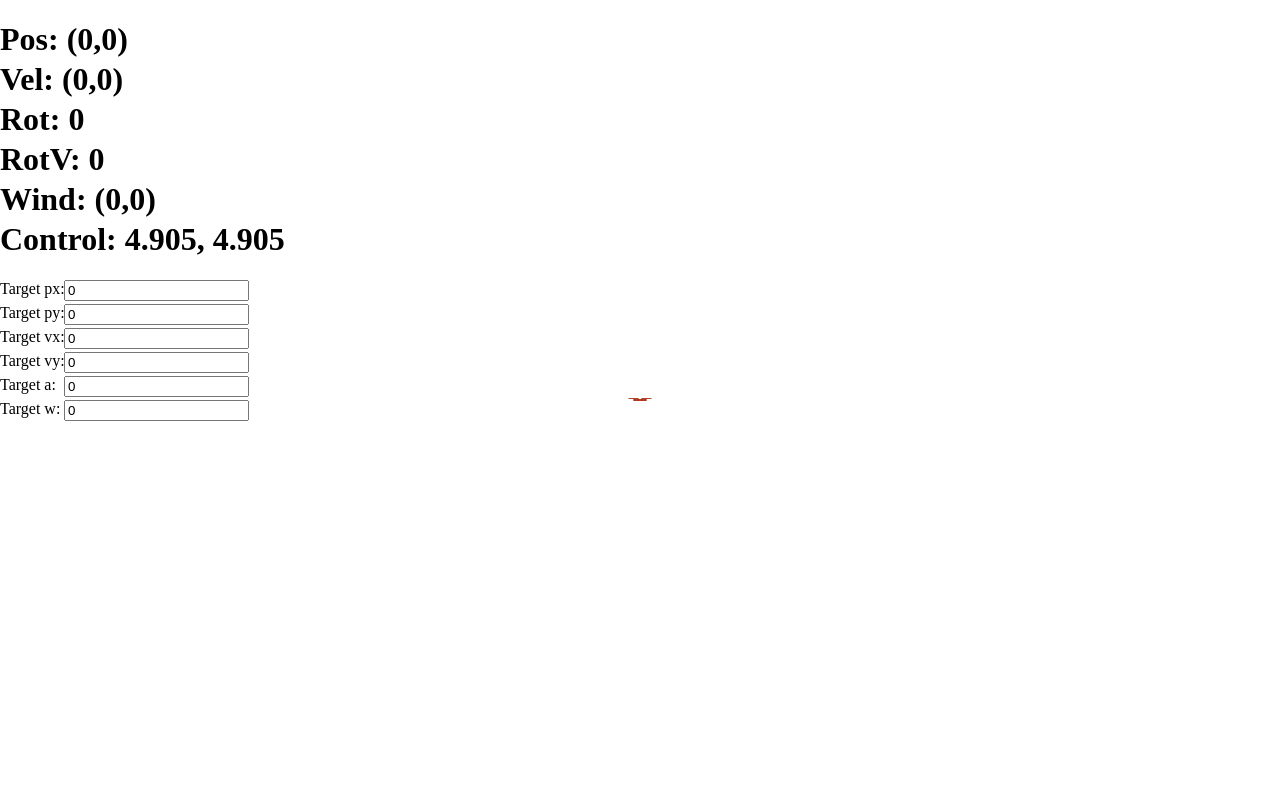
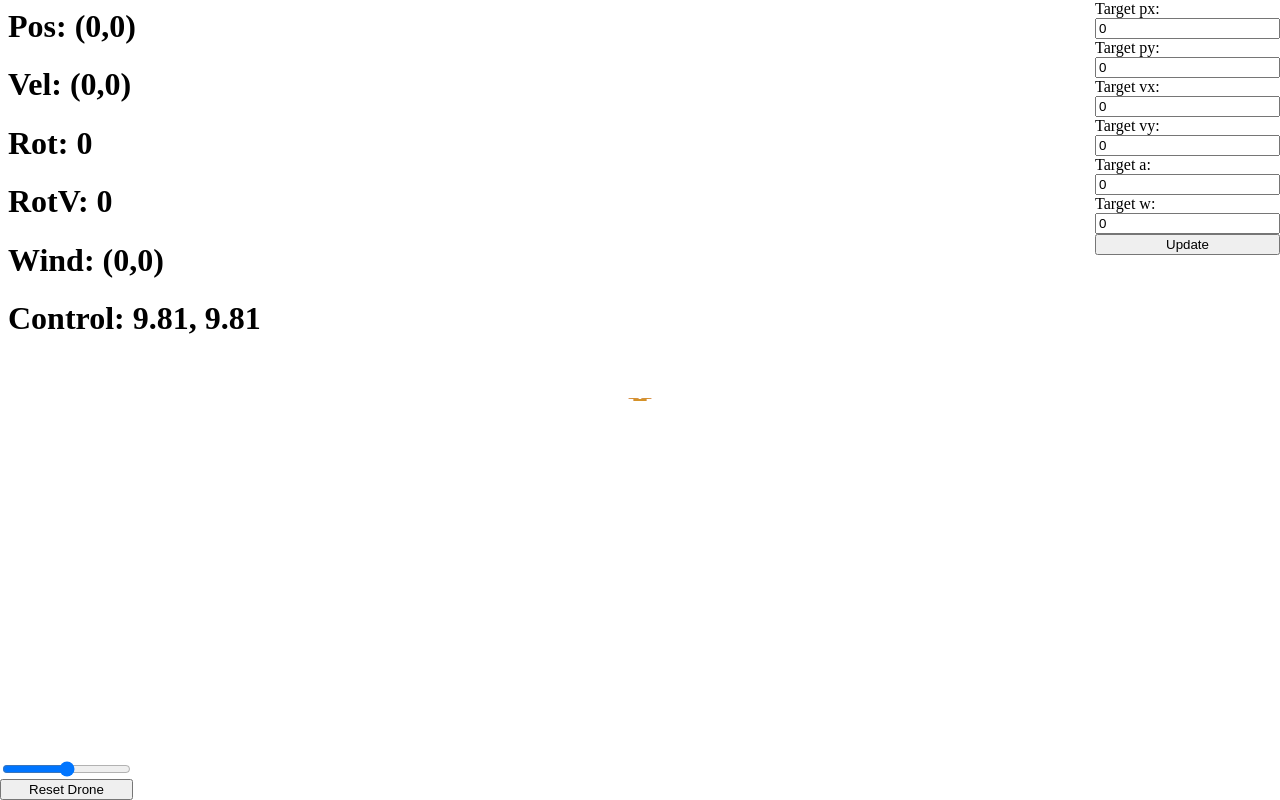
Before and after one commit to NathanielHawron/drone2d, a plain HTML site: page index.html in a window 1280 px wide. Drawn offline with Linux system fonts and the light colour scheme.

Commit message:
Refactored for easier addition and modification of drones

```diff
--- a/drone.js
+++ b/drone.js
@@ -13,7 +13,7 @@ class Vec2{
         return new Vec2(this.x*s, this.y*s);
     }
     str(){
-        return "("+this.x+","+this.y+")";
+        return "("+Math.round(this.x*10000)/10000+","+Math.round(this.y*10000)/10000+")";
     }
 }
 class Position{
@@ -32,11 +32,53 @@ class Position{
         return new Position(this.x*s, this.y*s, this.r*s);
     }
     str(){
-        return "("+this.x+","+this.y+")";
+        return "("+Math.round(this.x*10000)/10000+","+Math.round(this.y*10000)/10000+")";
     }
 }
+function multMat(A, B){
+    if (A[0].length !== B.length) {
+        throw new Error("Incompatible matrix dimensions");
+    }
+
+    const rows = A.length;
+    const cols = B[0].length;
+    const common = B.length;
+
+    const result = Array.from(
+        { length: rows },
+        () => Array(cols).fill(0)
+    );
+
+    for (let i = 0; i < rows; i++) {
+        for (let j = 0; j < cols; j++) {
+            for (let k = 0; k < common; k++) {
+                result[i][j] += A[i][k] * B[k][j];
+            }
+        }
+    }
+
+    return result;
+}
+function multMatColVec(A, v){
+    if (A[0].length !== v.length) {
+        throw new Error("Incompatible matrix dimensions");
+    }
+
+    const rows = A.length;
+    const cols = v.length;
+
+    const result = Array(rows).fill(0);
+
+    for (let i = 0; i < rows; i++) {
+        for (let j = 0; j < cols; j++) {
+            result[i] += A[i][j] * v[j];
+        }
+    }
+
+    return result;
+}
 class Drone{
-    constructor(size, mass, com, power, off, regulator, color){
+    constructor(size, mass, inertia, com, power, off, regulator, color, integrators){
         this.pos = new Position();
         this.vel = new Position();
         this.posRef = new Vec2();
@@ -44,106 +86,137 @@ class Drone{
         this.g = new Vec2(0,-9.81);
         this.size = size;
         this.mass = mass;
+        this.inertia = inertia;
         this.com = com;
         this.off = off;
         this.power = power;
         this.powL = 0;
         this.powR = 0;
-        this.regulator = regulator || "LQR3"; // LQR1 LQR3 LQI1
+        this.regulator = regulator;
         this.color = color;
+        this.target = [0,0,0,0,0,0];
 
-        this.integrator = [0,0,0]
+        this.integrator = [];
+        for(let i=0;i<integrators ?? 0;++i){
+            this.integrator.add(0);
+        }
     }
-    regulate(px, py, vx, vy, a, w, dt){
-        let d = [px - this.pos.x, py - this.pos.y, vx - this.vel.x, vy - this.vel.y, a - this.pos.r, w - this.vel.r];
-        this.integrator[0] += d[0]*dt;
-        this.integrator[1] += d[1]*dt;
-        this.integrator[2] += d[4]*dt;
+    reset(){
+        this.pos = new Position();
+        this.vel = new Position();
+        this.posRef = new Vec2();
+        this.wind = new Vec2();
+        this.g = new Vec2(0,-9.81);
+        this.target = [0,0,0,0,0,0];
+    }
+    setTarget(px, py, vx, vy, a, w){
+        this.target = [px,py,vx,vy,a,w];
+    }
+    regulate(){
+        if(typeof(this.regulator) === typeof(()=>{})){
+            let e = [-this.pos.x,-this.pos.y,-this.vel.x,-this.vel.y,-this.pos.r,-this.vel.r];
+            for(let i=0;i<e.length;++i){
+                e[i] += this.target[i];
+            }
+            let powers = this.regulator(e, this.pos.r);
+            let left = powers[0]/2.0 - powers[1]/2.0;
+            let right = powers[0]/2.0 + powers[1]/2.0;
 
-        let T = 0; let D = 0;
-        /*
-        -pi/4 rad
-           -0.4818    0.8763   -0.6716    1.6877   -2.2270   -0.3709
-           -0.8763   -0.4818   -1.7340   -1.2095  -12.5180   -5.0891
-        0 rad
-            0         1.0000    0         1.7321  0           0
-           -1.0000    0        -1.9383    0       -13.5088   -5.2932
-        pi/4 rad
-            0.4818    0.8763    0.6716    1.6877    2.2270    0.3709
-           -0.8763    0.4818   -1.7340    1.2095  -12.5180   -5.0891
-        */
-        switch(this.regulator){
-        case "LQR1":{
-            T =  0*d[0] +1*d[1] +0*d[2]      +1.7321*d[3] +0*d[4]       +0*d[5];
-            D = -1*d[0] +0*d[1] -1.9383*d[2] +0*d[3]      -13.5088*d[4] -5.2903*d[5];
-            T+=4.905;
-            T = Math.max(Math.min(T, this.power*0.75), this.power*0.1);
-            D = Math.max(Math.min(D, this.power*0.5), -this.power*0.5);
-            let t = this.pos.r / (Math.PI/4);
-            if(Math.abs(t)>1){
-                let tr = Math.min(Math.abs(t)-1,1);
-                T = (1-tr)*T + tr*0.5*this.power;
-                D = (1-tr)*D + (t>0?tr:-tr)*this.power;
+            if(typeof(powers) === typeof([])){
+                this.control(left*this.mass, right*this.mass);
             }
-        }break;
-        case "LQR3":{
-            let kT = [
-                [-0.4818, 0.8763,-0.6716, 1.6877,-2.2270,-0.3709],
-                [0,       1,      0,      1.7321, 0,      0     ],
-                [0.4818,  0.8763, 0.6716, 1.6877, 2.2270, 0.3709]
-            ];
-            let kD = [
-                [-0.8763,-0.4818,-1.7340,-1.2095,-12.5180,-5.0891],
-                [-1,      0,     -1.9383, 0,     -13.5088,-5.2932],
-                [-0.8763, 0.4818,-1.7340, 1.2095,-12.5180,-5.0891]
-            ];
+        }
+    }
+    // regulate(px, py, vx, vy, a, w, dt){
+    //     let d = [px - this.pos.x, py - this.pos.y, vx - this.vel.x, vy - this.vel.y, a - this.pos.r, w - this.vel.r];
+    //     this.integrator[0] += d[0]*dt;
+    //     this.integrator[1] += d[1]*dt;
+    //     this.integrator[2] += d[4]*dt;
 
-            let t = this.pos.r / (Math.PI/4);
-            let W = [Math.max(Math.min(-0.5*t+0.5*t*t,0),1), Math.max(Math.min(1-t*t,0),1), Math.max(Math.min(0.5*t+0.5*t*t,0),1)];
+    //     let T = 0; let D = 0;
+    //     /*
+    //     -pi/4 rad
+    //        -0.4818    0.8763   -0.6716    1.6877   -2.2270   -0.3709
+    //        -0.8763   -0.4818   -1.7340   -1.2095  -12.5180   -5.0891
+    //     0 rad
+    //         0         1.0000    0         1.7321  0           0
+    //        -1.0000    0        -1.9383    0       -13.5088   -5.2932
+    //     pi/4 rad
+    //         0.4818    0.8763    0.6716    1.6877    2.2270    0.3709
+    //        -0.8763    0.4818   -1.7340    1.2095  -12.5180   -5.0891
+    //     */
+    //     switch(this.regulator){
+    //     case "LQR1":{
+    //         T =  0*d[0] +1*d[1] +0*d[2]      +1.7321*d[3] +0*d[4]       +0*d[5];
+    //         D = -1*d[0] +0*d[1] -1.9383*d[2] +0*d[3]      -13.5088*d[4] -5.2903*d[5];
+    //         T+=4.905;
+    //         T = Math.max(Math.min(T, this.power*0.75), this.power*0.1);
+    //         D = Math.max(Math.min(D, this.power*0.5), -this.power*0.5);
+    //         let t = this.pos.r / (Math.PI/4);
+    //         if(Math.abs(t)>1){
+    //             let tr = Math.min(Math.abs(t)-1,1);
+    //             T = (1-tr)*T + tr*0.5*this.power;
+    //             D = (1-tr)*D + (t>0?tr:-tr)*this.power;
+    //         }
+    //     }break;
+    //     case "LQR3":{
+    //         let kT = [
+    //             [-0.4818, 0.8763,-0.6716, 1.6877,-2.2270,-0.3709],
+    //             [0,       1,      0,      1.7321, 0,      0     ],
+    //             [0.4818,  0.8763, 0.6716, 1.6877, 2.2270, 0.3709]
+    //         ];
+    //         let kD = [
+    //             [-0.8763,-0.4818,-1.7340,-1.2095,-12.5180,-5.0891],
+    //             [-1,      0,     -1.9383, 0,     -13.5088,-5.2932],
+    //             [-0.8763, 0.4818,-1.7340, 1.2095,-12.5180,-5.0891]
+    //         ];
 
-            for(let i=0;i<6;++i){
-                for(let j=0;j<3;++j){
-                    T += d[i] * kT[j][i]*W[j];
-                    D += d[i] * kD[j][i]*W[j];
-                }
-            }
+    //         let t = this.pos.r / (Math.PI/4);
+    //         let W = [Math.max(Math.min(-0.5*t+0.5*t*t,0),1), Math.max(Math.min(1-t*t,0),1), Math.max(Math.min(0.5*t+0.5*t*t,0),1)];
 
-            T+=4.905;
+    //         for(let i=0;i<6;++i){
+    //             for(let j=0;j<3;++j){
+    //                 T += d[i] * kT[j][i]*W[j];
+    //                 D += d[i] * kD[j][i]*W[j];
+    //             }
+    //         }
 
-            T = Math.max(Math.min(T, this.power*0.75), this.power*0.1);
-            D = Math.max(Math.min(D, this.power*0.5), -this.power*0.5);
+    //         T+=4.905;
 
-            if(Math.abs(t)>1){
-                let tr = Math.min(Math.abs(t)-1,1);
-                T = (1-tr)*T + tr*0.5*this.power;
-                D = (1-tr)*D + (t>0?tr:-tr)*this.power;
-            }
-        }break;
-        case "LQI1":{
-            /*
-                0       2.4142  0       2.4142  0         0       0      1.0000
-               -2.6666  0      -3.0555  0      -17.5721  -6.0120 -1.0000 0
-            */
-            T =  0*d[0]     +2.4142*d[1]+0*d[2]      +2.4142*d[3] +0*d[4]       +0*d[5];
-            D = -2.6666*d[0]+0*d[1]     -3.0555*d[2] +0*d[3]      -17.5721*d[4] -6.0120*d[5];
+    //         T = Math.max(Math.min(T, this.power*0.75), this.power*0.1);
+    //         D = Math.max(Math.min(D, this.power*0.5), -this.power*0.5);
 
-            T += Math.min(Math.max(0*this.integrator[0] + 1*this.integrator[1], 0),20);
-            D += Math.min(Math.max(-1*this.integrator[0] + 0*this.integrator[1], -20),20);
+    //         if(Math.abs(t)>1){
+    //             let tr = Math.min(Math.abs(t)-1,1);
+    //             T = (1-tr)*T + tr*0.5*this.power;
+    //             D = (1-tr)*D + (t>0?tr:-tr)*this.power;
+    //         }
+    //     }break;
+    //     case "LQI1":{
+    //         /*
+    //             0       2.4142  0       2.4142  0         0       0      1.0000
+    //            -2.6666  0      -3.0555  0      -17.5721  -6.0120 -1.0000 0
+    //         */
+    //         T =  0*d[0]     +2.4142*d[1]+0*d[2]      +2.4142*d[3] +0*d[4]       +0*d[5];
+    //         D = -2.6666*d[0]+0*d[1]     -3.0555*d[2] +0*d[3]      -17.5721*d[4] -6.0120*d[5];
 
-            T+=4.905;
-            T = Math.max(Math.min(T, this.power*0.75), this.power*0.1);
-            D = Math.max(Math.min(D, this.power*0.25), -this.power*0.25);
-            let t = this.pos.r / (Math.PI/4);
-            if(Math.abs(t)>1){
-                let tr = Math.min(Math.abs(t)-1,1);
-                T = (1-tr)*T + tr*0.5*this.power;
-                D = (1-tr)*D + (t>0?tr:-tr)*this.power;
-            }
-        }break;
-        }
+    //         T += Math.min(Math.max(0*this.integrator[0] + 1*this.integrator[1], 0),20);
+    //         D += Math.min(Math.max(-1*this.integrator[0] + 0*this.integrator[1], -20),20);
 
-        this.control(T-D, T+D)
-    }
+    //         T+=4.905;
+    //         T = Math.max(Math.min(T, this.power*0.75), this.power*0.1);
+    //         D = Math.max(Math.min(D, this.power*0.25), -this.power*0.25);
+    //         let t = this.pos.r / (Math.PI/4);
+    //         if(Math.abs(t)>1){
+    //             let tr = Math.min(Math.abs(t)-1,1);
+    //             T = (1-tr)*T + tr*0.5*this.power;
+    //             D = (1-tr)*D + (t>0?tr:-tr)*this.power;
+    //         }
+    //     }break;
+    //     }
+
+    //     this.control(T-D, T+D)
+    // }
     control(powL, powR){
         this.powL = Math.max(Math.min(powL ?? this.powL, this.power),0);
         this.powR = Math.max(Math.min(powR ?? this.powR, this.power),0);
@@ -152,9 +225,9 @@ class Drone{
         let acc = new Position(this.g.x,this.g.y);
 
         let up = new Vec2(Math.sin(this.pos.r),Math.cos(this.pos.r));
-        acc.r += (this.powL-this.powR)*this.off.x;
-        acc.x += up.x * (this.powR + this.powL);
-        acc.y += up.y * (this.powR + this.powL);
+        acc.r += (this.powL-this.powR)*this.off.x / this.inertia;
+        acc.x += up.x * (this.powR + this.powL) / this.mass;
+        acc.y += up.y * (this.powR + this.powL) / this.mass;
 
         this.vel.x += this.wind.x*dt;
         this.vel.y += this.wind.y*dt;
@@ -178,8 +251,8 @@ class Drone{
     display(posDisp, velDisp, rotDisp, rotvDisp, windDisp, contDisp){
         posDisp.innerText = "Pos: "+this.pos.str();
         velDisp.innerText = "Vel: "+this.vel.str();
-        rotDisp.innerText = "Rot: "+this.pos.r;
-        rotvDisp.innerText = "RotV: "+this.vel.r;
+        rotDisp.innerText = "Rot: "+Math.round(this.pos.r*18000/Math.PI)/100;
+        rotvDisp.innerText = "RotV: "+Math.round(this.vel.r*18000/Math.PI)/100;
         windDisp.innerText = "Wind: "+this.wind.str();
         contDisp.innerText = "Control: "+this.powL + ", " + this.powR;
     }
--- /dev/null
+++ b/drone_lqr_0.js
@@ -0,0 +1,12 @@
+const LQR1 = (error, a)=>{
+    let k = [
+        [   0,      1.0000, 0,      1.7321, 0,        0],
+        [  -1.0000, 0,     -1.9383, 0,     -13.5088, -5.2932]
+    ];
+    let res = multMatColVec(k, error);
+    res[0] += 9.81 / Math.cos(a);
+    return res;
+}
+
+drones.push(new Drone(new Vec2(1,0.2), 2, 1, new Vec2(), 20, new Vec2(0.5,0.2), LQR1, "firebrick", 0));
+drones.push(new Drone(new Vec2(1,0.2), 2, 1, new Vec2(), 20, new Vec2(0.5,0.2), LQR1, "goldenrod", 0));
--- a/index.html
+++ b/index.html
@@ -2,35 +2,38 @@
     <head>
         <title>Drone2D</title>
         <style>
-            h1{
-                position:absolute;
-                left:0;
-            }
-            label{
-                position:absolute;
-                left:0;
-            }
-            input{
-                position:absolute;
-                left:5vw;
+            .flex-container{
+                display: flex;
+                justify-content: space-evenly;
+                flex-direction: column;
             }
         </style>
     </head>
     <body styls="width:100%;height:100%;margin:0">
         <canvas id="fpv" style="width:100%;height:100%;position:absolute;left:0;top:0"></canvas>
-        <h1 id="pos" style="top:0%">Pos</h1>
-        <h1 id="vel" style="top:5%">Vel</h1>
-        <h1 id="rot" style="top:10%">Rot</h1>
-        <h1 id="rotV" style="top:15%">RotV</h1>
-        <h1 id="wind" style="top:20%">Wind</h1>
-        <h1 id="cont" style="top:25%">Control</h1>
-        <label for="tpx" style="top:35%">Target px:</label><input id="tpx" style="top:35%" value="0">
-        <label for="tpy" style="top:38%">Target py:</label><input id="tpy" style="top:38%" value="0">
-        <label for="tvx" style="top:41%">Target vx:</label><input id="tvx" style="top:41%" value="0">
-        <label for="tvy" style="top:44%">Target vy:</label><input id="tvy" style="top:44%" value="0">
-        <label for="ta" style="top:47%">Target a:</label><input id="ta" style="top:47%" value="0">
-        <label for="tw" style="top:50%">Target w:</label><input id="tw" style="top:50%" value="0">
-        <script src="drone.js"></script>
-        <script src="main.js"></script>
+        <div id="flex-container">
+            <h1 id="pos">Pos</h1>
+            <h1 id="vel">Vel</h1>
+            <h1 id="rot">Rot</h1>
+            <h1 id="rotV">RotV</h1>
+            <h1 id="wind">Wind</h1>
+            <h1 id="cont">Control</h1>
+        </div>
+        <div class="flex-container" style="position:absolute;right: 0;top: 0;">
+            <label for="tpx">Target px:</label><input id="tpx" value="0">
+            <label for="tpy">Target py:</label><input id="tpy" value="0">
+            <label for="tvx">Target vx:</label><input id="tvx" value="0">
+            <label for="tvy">Target vy:</label><input id="tvy" value="0">
+            <label for="ta">Target a:</label><input id="ta" value="0">
+            <label for="tw">Target w:</label><input id="tw" value="0">
+            <button id="updateTarget">Update</button>
+        </div>
+        <div class="flex-container" style="position:absolute;left:0;bottom:0">
+            <input  id="droneSelect" type="range" min="0">
+            <button id="resetDrone">Reset Drone</button>
+        </div>
+        <script src="./drone.js"></script>
+        <script src="./main.js"></script>
+        <script src="./drone_lqr_0.js"></script>
     </body>
 </html>
--- a/main.js
+++ b/main.js
@@ -15,15 +15,23 @@ const targetVY = document.getElementById("tvy");
 const targetA = document.getElementById("ta");
 const targetW = document.getElementById("tw");
 
+const updateButton = document.getElementById("updateTarget");
+
+const droneSelectSlider = document.getElementById("droneSelect");
+const droneResetButton = document.getElementById("resetDrone");
+
+
 window.onresize = ()=>{
     fpv.width = fpv.clientWidth;
     fpv.height = fpv.clientHeight;
 }
 window.onresize();
 
-let drone1 = new Drone(new Vec2(1,0.2), 1, new Vec2(), 20, new Vec2(0.5,0.2), "LQR3", "black");
-let drone2 = new Drone(new Vec2(1,0.2), 1, new Vec2(), 20, new Vec2(0.5,0.2), "LQR1", "goldenrod");
-let drone3 = new Drone(new Vec2(1,0.2), 1, new Vec2(), 20, new Vec2(0.5,0.2), "LQI1", "firebrick");
+let drones = [];
+let droneSelect = 0;
+// let drone1 = new Drone(new Vec2(1,0.2), 1, new Vec2(), 20, new Vec2(0.5,0.2), "LQR3", "black");
+// let drone2 = new Drone(new Vec2(1,0.2), 1, new Vec2(), 20, new Vec2(0.5,0.2), "LQR1", "goldenrod");
+// let drone3 = new Drone(new Vec2(1,0.2), 1, new Vec2(), 20, new Vec2(0.5,0.2), "LQI1", "firebrick");
 
 let prevTime = new Date();
 
@@ -58,7 +66,33 @@ document.onkeyup = (e)=>{
         }break;
     }
 }*/
+updateButton.onclick = ()=>{
+    targets[0] = Number.parseFloat(targetPX.value) || 0;
+    targets[1] = Number.parseFloat(targetPY.value) || 0;
+    targets[2] = Number.parseFloat(targetVX.value) || 0;
+    targets[3] = Number.parseFloat(targetVY.value) || 0;
+    targets[4] = Number.parseFloat(targetA.value) || 0;
+    targets[5] = Number.parseFloat(targetW.value) || 0;
 
+    let mainDrone = drones[droneSelect];
+    if(mainDrone != undefined){
+        mainDrone.setTarget(...targets);
+    }
+}
+droneResetButton.onclick = ()=>{
+    let mainDrone = drones[droneSelect];
+    if(mainDrone != undefined){
+        mainDrone.reset();
+    }
+}
+droneSelectSlider.onchange = ()=>{
+    droneSelectSlider.max = drones.length-1;
+    droneSelect = droneSelectSlider.value;
+    let mainDrone = drones[droneSelect];
+    if(mainDrone != undefined){
+        droneSelectSlider.style.accentColor = mainDrone.color;
+    }
+}
 let subframes = 1;
 setInterval(()=>{
     ctx.resetTransform();
@@ -70,24 +104,19 @@ setInterval(()=>{
     let dt = Math.min((now - prevTime)/1000, 0.1);
     prevTime = now;
 
-    targets[0] = Number.parseFloat(targetPX.value) || 0;
-    targets[1] = Number.parseFloat(targetPY.value) || 0;
-    targets[2] = Number.parseFloat(targetVX.value) || 0;
-    targets[3] = Number.parseFloat(targetVY.value) || 0;
-    targets[4] = Number.parseFloat(targetA.value) || 0;
-    targets[5] = Number.parseFloat(targetW.value) || 0;
 
     let sdt = dt/subframes;
     for(let i=0;i<subframes;++i){
-        drone1.regulate(...targets, sdt);
-        drone1.update(sdt);
-        drone2.regulate(...targets, sdt);
-        drone2.update(sdt);
-        drone3.regulate(...targets, sdt);
-        drone3.update(sdt);
+        for(drone of drones){
+            drone.regulate();
+            drone.update(sdt);
+        }
     }
-    drone1.render(ctx);
-    drone2.render(ctx);
-    drone3.render(ctx);
-    drone3.display(posDisp, velDisp, rotDisp, rotvDisp, windDisp, contDisp);
+    for(drone of drones){
+        drone.render(ctx);
+    }
+    let mainDrone = drones[droneSelect];
+    if(mainDrone != undefined){
+        mainDrone.display(posDisp, velDisp, rotDisp, rotvDisp, windDisp, contDisp);
+    }
 },10);
```
